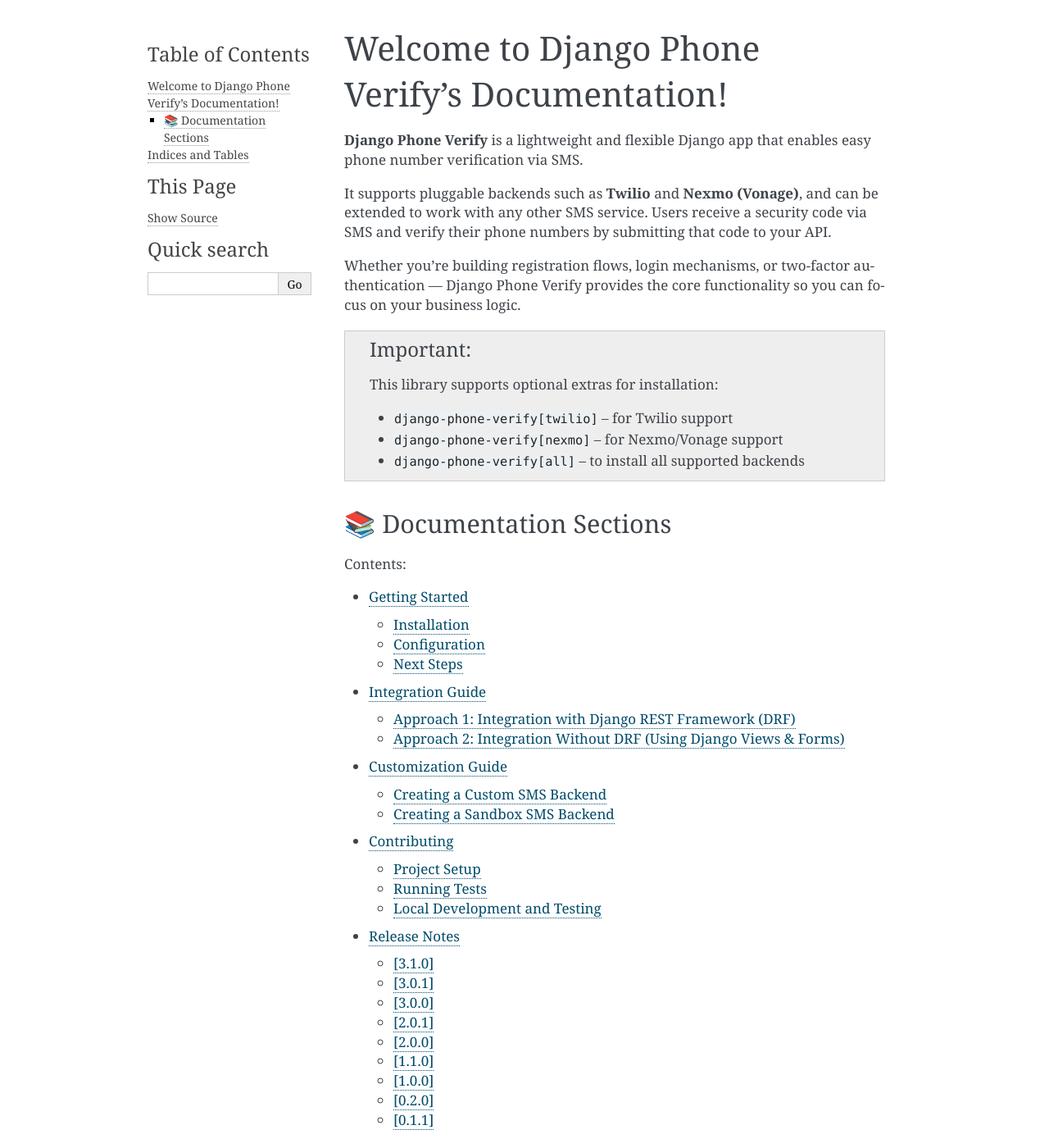
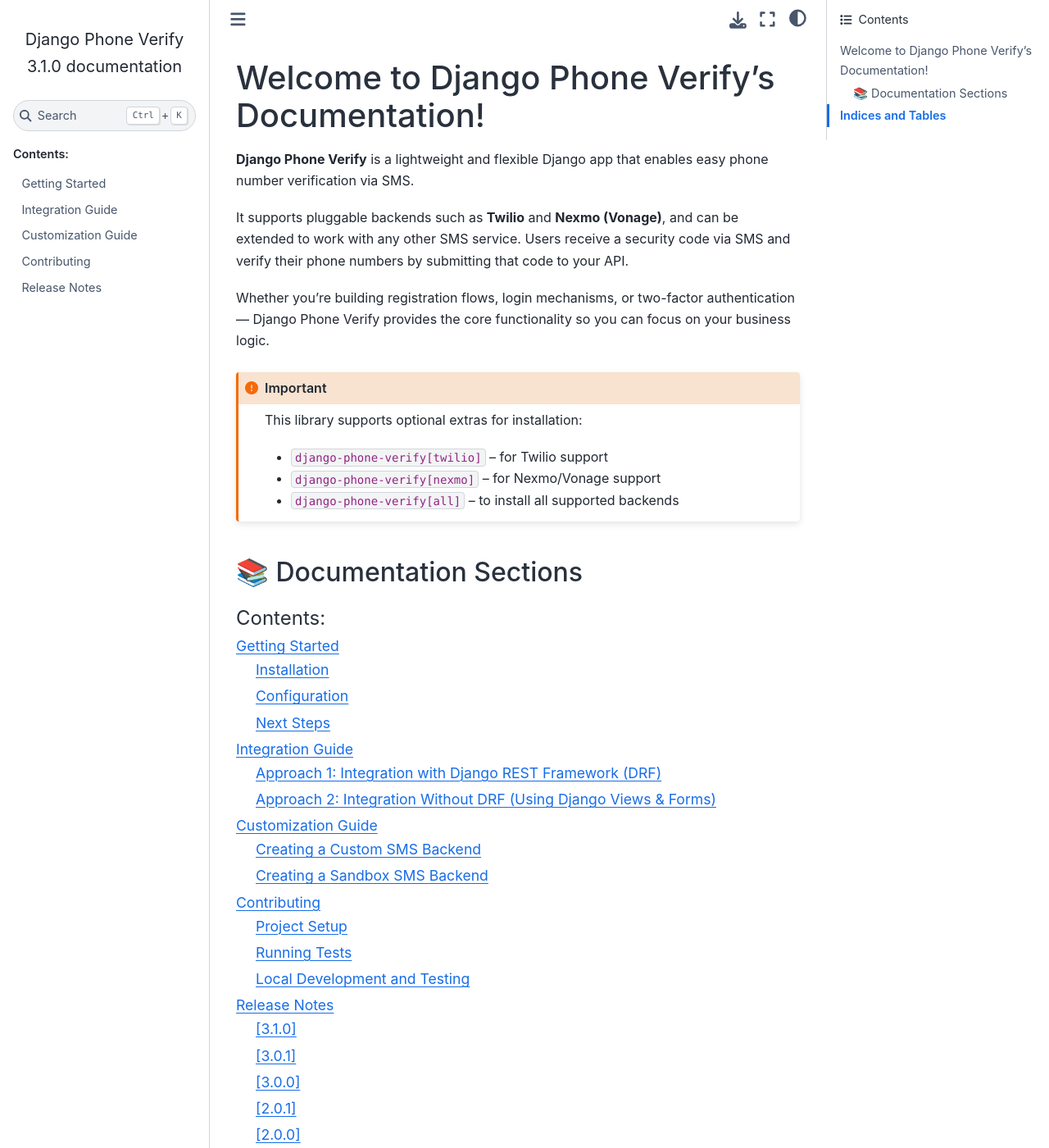
Before and after one commit to CuriousLearner/django-phone-verify, a Sphinx documentation site: the page built from docs/index.rst, in a window 1280 px wide and 1400 px high. Shown: the whole window at 82% size. Built offline with Sphinx 7.4.7 and the Sphinx Book theme 1.1.4, drawn with Linux system fonts in a browser that asks for light colours; the version number is read from the project's files by our own code; some of the changed text lies outside the part shown.

```diff
--- a/docs/conf.py
+++ b/docs/conf.py
@@ -22,7 +22,15 @@ copyright = "2017-2025, Sanyam Khurana"
 author = "Sanyam Khurana"
 
 # The full version, including alpha/beta/rc tags
-release = "3.1.0"
+# Get version from package
+try:
+    from phone_verify import __version__
+    release = __version__
+except ImportError:
+    release = "3.1.0"
+
+# The short X.Y version
+version = ".".join(release.split(".")[:2])
 
 master_doc = "index"
 
@@ -47,7 +55,16 @@ exclude_patterns = ["_build", ".DS_Store"]
 # The theme to use for HTML and HTML Help pages.  See the documentation for
 # a list of builtin themes.
 #
-html_theme = "alabaster"
+html_theme = "sphinx_book_theme"
+
+# Theme options for Read the Docs theme
+html_theme_options = {
+    "collapse_navigation": False,
+    "sticky_navigation": True,
+    "navigation_depth": 4,
+    "includehidden": True,
+    "titles_only": False,
+}
 
 # Add any paths that contain custom static files (such as style sheets) here,
 # relative to this directory. They are copied after the builtin static files,
--- /dev/null
+++ b/docs/requirements.txt
@@ -0,0 +1,2 @@
+sphinx>=4.0
+sphinx-book-theme>=1.1.4
--- a/phone_verify/__init__.py
+++ b/phone_verify/__init__.py
@@ -1,5 +1,7 @@
 # -*- coding: utf-8 -*-
 import django
 
+__version__ = "3.1.0"
+
 if django.VERSION < (3, 2):  # pragma: no cover
     default_app_config = "phone_verify.apps.PhoneVerificationConfig"
```
Also changed, not shown: .readthedocs.yaml (added), 1 other file.
